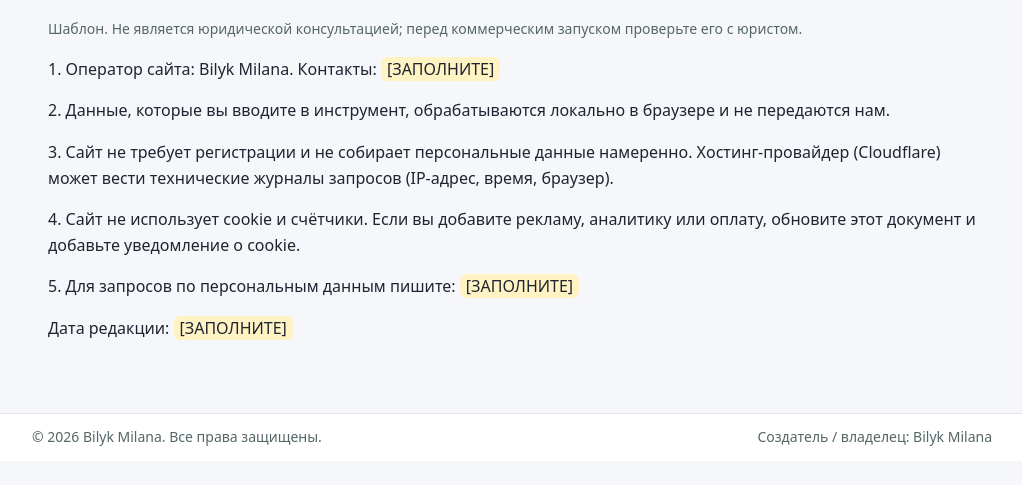
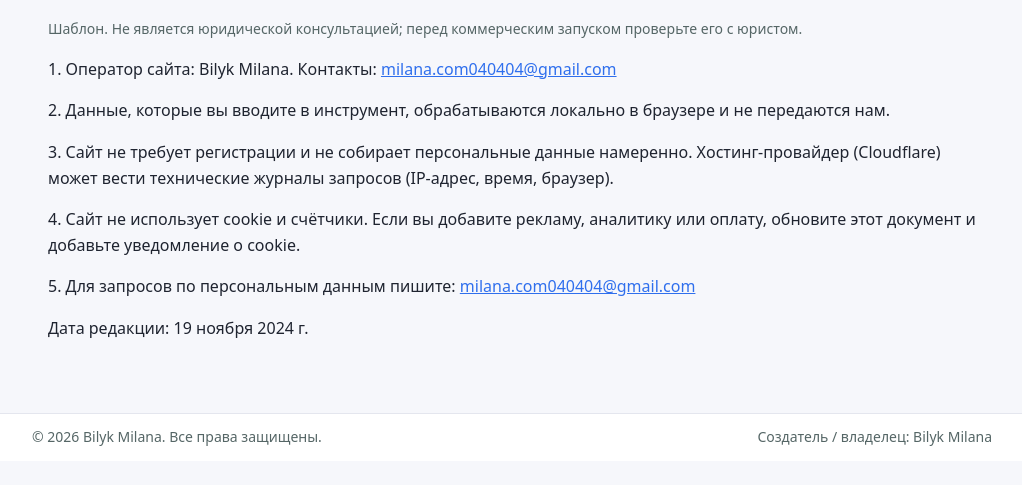
Before and after one commit to MilanaBilyk/07text, a plain HTML site: page privacy.html in a window 1280 px wide. Shown: the part 141-626 px from the top of the page, without its empty margins (128-1150 px from the left). Drawn offline with Linux system fonts and the light colour scheme.

Commit message:
Update privacy.html

```diff
--- a/privacy.html
+++ b/privacy.html
@@ -1,11 +1,11 @@
 <!doctype html><html lang="ru"><head><meta charset="utf-8"><meta name="viewport" content="width=device-width,initial-scale=1">
 <title>Политика конфиденциальности — СловоМетр</title><meta name="description" content="Бесплатный подсчёт символов, слов и предложений, поиск повторов, очистка текста и анализ ключевых слов. Работает в браузере."><link rel="icon" href="/favicon.svg" type="image/svg+xml"><link rel="stylesheet" href="/style.css">
 <meta property="og:title" content="Политика конфиденциальности — СловоМетр"><meta property="og:description" content="Бесплатный подсчёт символов, слов и предложений, поиск повторов, очистка текста и анализ ключевых слов. Работает в браузере."><meta property="og:type" content="website"><meta property="og:locale" content="ru_RU"><meta property="og:site_name" content="СловоМетр">
-<meta name="author" content="Bilyk Milana"><meta name="copyright" content="© 2026 Bilyk Milana"></head><body>
+<meta name="author" content="Bilyk Milana"><meta name="copyright" content="© 2024 Bilyk Milana"></head><body>
 <header><div class="w"><a class="logo" href="/"><svg width="28" height="28" viewBox="0 0 32 32"><rect width="32" height="32" rx="8" fill="var(--a)"/><text x="16" y="23" font-size="19" text-anchor="middle" fill="#fff" font-family="sans-serif" font-weight="700">С</text></svg>СловоМетр</a><nav><a href="/">Главная</a><a href="/about.html">О проекте</a><a href="/contacts.html">Контакты</a><a href="/privacy.html">Конфиденциальность</a><a href="/terms.html">Условия</a></nav></div></header>
 <main><h1>Политика конфиденциальности</h1><p class="note">Шаблон. Не является юридической консультацией; перед коммерческим запуском проверьте его с юристом.</p>
-<p>1. Оператор сайта: Bilyk Milana. Контакты: <span class="todo">[ЗАПОЛНИТЕ]</span></p><p>2. Данные, которые вы вводите в инструмент, обрабатываются локально в браузере и не передаются нам.</p>
+<p>1. Оператор сайта: Bilyk Milana. Контакты: <a href="mailto:milana.com040404@gmail.com">milana.com040404@gmail.com</a></p><p>2. Данные, которые вы вводите в инструмент, обрабатываются локально в браузере и не передаются нам.</p>
 <p>3. Сайт не требует регистрации и не собирает персональные данные намеренно. Хостинг-провайдер (Cloudflare) может вести технические журналы запросов (IP-адрес, время, браузер).</p>
 <p>4. Сайт не использует cookie и счётчики. Если вы добавите рекламу, аналитику или оплату, обновите этот документ и добавьте уведомление о cookie.</p>
-<p>5. Для запросов по персональным данным пишите: <span class="todo">[ЗАПОЛНИТЕ]</span></p><p>Дата редакции: <span class="todo">[ЗАПОЛНИТЕ]</span></p></main>
+<p>5. Для запросов по персональным данным пишите: <a href="mailto:milana.com040404@gmail.com">milana.com040404@gmail.com</a></p><p>Дата редакции: 19 ноября 2024 г.</p></main>
 <footer><div class="w"><span>© 2026 Bilyk Milana. Все права защищены.</span><span>Создатель / владелец: Bilyk Milana</span></div></footer></body></html>
```
